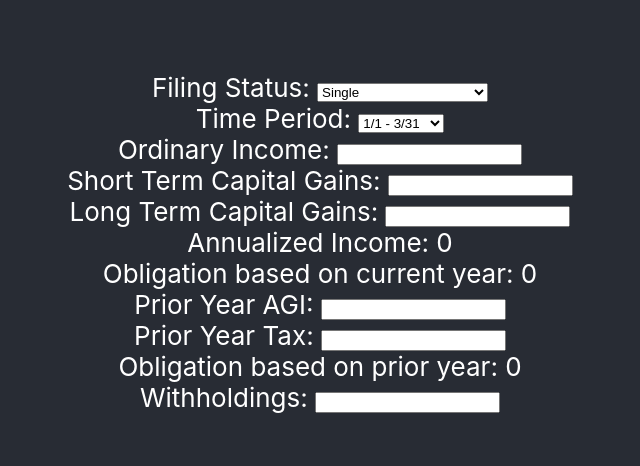
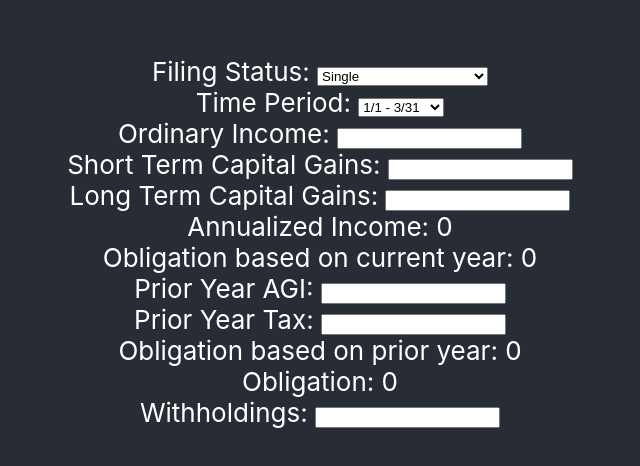
Before and after one commit to tomo-otsuka/brasstax, a React (Create React App) app: page / in a window 1280 px wide. Shown: the part 158-624 px from the top of the page, without its empty margins (320-960 px from the left). Built offline with nearby package versions, Linux system fonts and the light colour scheme.

Commit message:
add minimum obligation

```diff
--- a/src/App.js
+++ b/src/App.js
@@ -162,6 +162,19 @@ class ObligationBasedOnPriorYear extends React.Component {
   }
 }
 
+class Obligation extends React.Component {
+  render() {
+    return (
+      <div>
+        <label for="obligation">
+          Obligation:{" "}
+        </label>
+        <span id="obligation">{this.props.value}</span>
+      </div>
+    );
+  }
+}
+
 class App extends React.Component {
   constructor(props) {
     super(props);
@@ -266,7 +279,7 @@ class App extends React.Component {
         ordinaryIncome + shortTermCapitalGains + longTermCapitalGains,
     });
     this.setState({
-      obligationBasedOnCurrentYear: this._calculateTax(
+      obligationBasedOnCurrentYear: 0.9 * this._calculateTax(
         ordinaryIncome,
         shortTermCapitalGains,
         longTermCapitalGains
@@ -467,6 +480,8 @@ class App extends React.Component {
           value={this.state.obligationBasedOnPriorYear}
         ></ObligationBasedOnPriorYear>
 
+        <Obligation value={Math.min(this.state.obligationBasedOnPriorYear, this.state.obligationBasedOnCurrentYear)}></Obligation>
+
         <Withholdings
           onChange={(event) => this.handleWithholdingsChange(event)}
         ></Withholdings>
```
